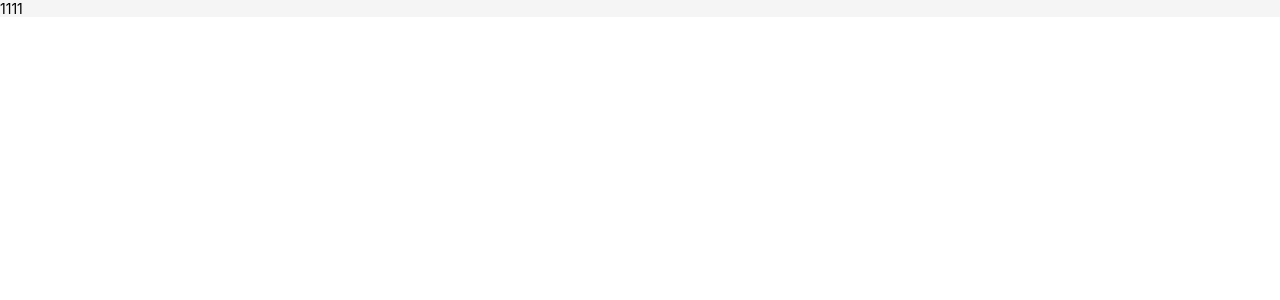
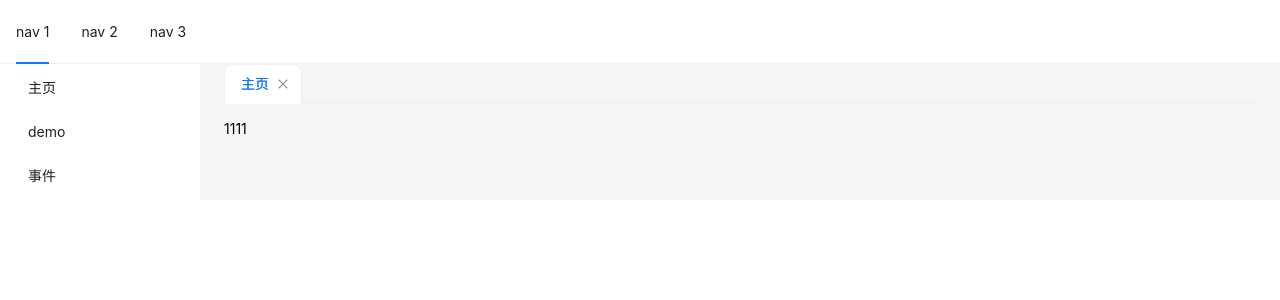
Before and after one commit to EuBain/react-micro1, a React (Vite) app: page /react-micro1/home in a window 1280 px wide. Shown: the top 300 px of the page. Built offline with nearby package versions, Linux system fonts and the light colour scheme.

Commit message:
路由配置

```diff
--- a/src/components/PageTabs/index.tsx
+++ b/src/components/PageTabs/index.tsx
@@ -14,8 +14,8 @@ import { useLocation, useNavigate, useOutlet } from "react-router-dom";
 // import { keepalive } from "@/routers";
 import ContextPageTab from "@/context/ContextPageTabs";
 // import { useLink } from "@/utils/hooks";
-import { useBusOnChangePath } from "@/utils/hooks"
-import { routeModel } from "@/routers/routeModel";
+import { useBusOnChangePath } from "@/utils/hooks";
+
 
 type TargetKey = React.MouseEvent | React.KeyboardEvent | string;
 
@@ -37,18 +37,18 @@ const PageTabs = () => {
     addElement(location.pathname, element);
   }, [location.pathname]);
 
-  useEffect(() => {
-    console.log(window.$wujie?.props?.addNavList)
-    window.$wujie?.props?.addNavList?.(routeModel);
-  },[window.$wujie?.props?.addNavList]);
+  // useEffect(() => {
+  //   console.log(window.$wujie?.props?.addNavList);
+
+  // }, [window.$wujie?.props?.addNavList]);
 
   const [activeKey, setActiveKey] = useState(defaultPanes[0].key);
   const [items, setItems] = useState(defaultPanes);
   const newTabIndex = useRef(0);
-  // const onChange = (key: string) => {
-  //   // setActiveKey(key);
-  //   navigate(key);
-  // };
+  const onChange = (key: string) => {
+    // setActiveKey(key);
+    navigate(key);
+  };
   const add = () => {
     const newActiveKey = `newTab${newTabIndex.current++}`;
     setItems([
@@ -78,25 +78,28 @@ const PageTabs = () => {
       remove(targetKey);
     }
   };
-  useBusOnChangePath()
+  useBusOnChangePath();
   return (
     <>
       <div hidden={!keepalive[location.pathname]}>
-        {/* <Tabs
+        {!window.__POWERED_BY_WUJIE__ && (
+          <Tabs
             hideAdd
             onChange={onChange}
             activeKey={location.pathname}
             type="editable-card"
             onEdit={onEdit}
-          items={Object.entries(keepElement).map(([pathname, element]: any) => {
+            items={Object.entries(keepElement).map(
+              ([pathname, element]: any) => {
                 return {
                   label: `${keepalive[pathname]}`,
                   // children: element,
-                  key: pathname
+                  key: pathname,
+                };
               }
-          })}
-          >
-        </Tabs> */}
+            )}
+          ></Tabs>
+        )}
       </div>
       {Object.entries(keepElement).map(([pathname, element]: any) => (
         <div key={pathname} hidden={location.pathname !== pathname}>
--- a/src/pages/Layout/index.tsx
+++ b/src/pages/Layout/index.tsx
@@ -1,10 +1,10 @@
-import { Layout, Spin, theme } from "antd"
-import MyHeader from "./component/MyHeader"
-import Navigate from "./component/Navigate"
-import Container from "./component/Container"
-import { Suspense, useEffect } from "react"
-import { useBusOnChangePath } from "@/utils/hooks"
-
+import { Layout, Spin, theme } from "antd";
+import MyHeader from "./component/MyHeader";
+import Navigate from "./component/Navigate";
+import Container from "./component/Container";
+import { Suspense, useEffect } from "react";
+import { useBusOnChangePath } from "@/utils/hooks";
+import { routeModel } from "@/routers/routeModel";
 
 const MyLayout = () => {
   const {
@@ -12,20 +12,29 @@ const MyLayout = () => {
   } = theme.useToken();
 
   //   useBusOnChangePath()
+  if (window.__POWERED_BY_WUJIE__) {
+    window.$wujie?.props?.addNavList?.(routeModel);
+  }
 
   return (
     <>
-            <Layout u-h='inherit' u-min-w='xl' >
-                {/* <MyHeader />
-                <Layout> */}
-                    {/* <Navigate  background={colorBgContainer} /> */}
-                    {/* <Layout style={{ padding: '0 24px 24px' }}> */}
-                            <Container background={colorBgContainer}/>
-                    {/* </Layout> */}
-                {/* </Layout> */}
+      {window.__POWERED_BY_WUJIE__ ? (
+        <Layout u-h="inherit" u-min-w="xl">
+          <Container background={colorBgContainer} />
         </Layout>
+      ) : (
+        <Layout u-h="inherit" u-min-w="xl">
+          <MyHeader />
+          <Layout>
+            <Navigate background={colorBgContainer} />
+            <Layout style={{ padding: "0 24px 24px" }}>
+              <Container background={colorBgContainer} />
+            </Layout>
+          </Layout>
+        </Layout>
+      )}
     </>
-    )
-}
+  );
+};
 
 export default MyLayout;
```
Lines whose indentation alone changed are shown as unchanged.
